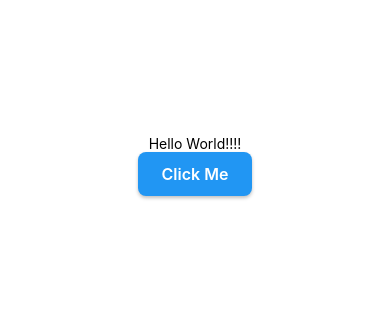
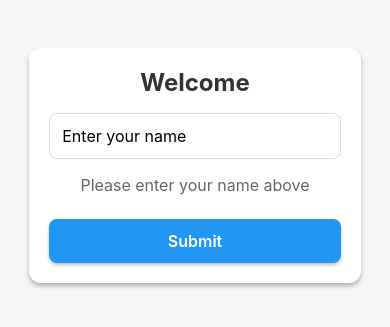
Before and after one commit to Devansh-Walia/expo-poc, a React Native app: screen / in a window 390 px wide. Shown: the part 257-584 px from the top of the page. Built offline with nearby package versions, Linux system fonts and the light colour scheme.

Commit message:
add a basic input and a button in the center of the page

```diff
--- a/App.js
+++ b/App.js
@@ -1,13 +1,12 @@
 import { StatusBar } from 'expo-status-bar';
-import { StyleSheet, Text, View } from 'react-native';
-import CustomButton from './components/CustomButton';
+import { StyleSheet, View } from 'react-native';
+import Card from './components/Card';
 
 export default function App() {
   return (
     <View style={styles.container}>
-      <Text>Hello World!!!!</Text>
       <StatusBar style="auto" />
-      <CustomButton title="Click Me" onPress={() => {}} />
+      <Card />
     </View>
   );
 }
@@ -15,7 +14,7 @@ export default function App() {
 const styles = StyleSheet.create({
   container: {
     flex: 1,
-    backgroundColor: '#fff',
+    backgroundColor: '#f5f5f5',
     alignItems: 'center',
     justifyContent: 'center',
   },
--- /dev/null
+++ b/components/Card.js
@@ -0,0 +1,70 @@
+import React, { useState } from 'react';
+import { View, Text, TextInput, StyleSheet } from 'react-native';
+import CustomButton from './CustomButton';
+
+const Card = () => {
+  const [inputText, setInputText] = useState('');
+
+  return (
+    <View style={styles.card}>
+      <Text style={styles.title}>Welcome</Text>
+      <TextInput
+        style={styles.input}
+        placeholder="Enter your name"
+        value={inputText}
+        onChangeText={setInputText}
+      />
+      <Text style={styles.description}>
+        {inputText ? `Hello, ${inputText}!` : 'Please enter your name above'}
+      </Text>
+      <CustomButton
+        title="Submit"
+        onPress={() => alert(`Welcome ${inputText}!`)}
+        style={styles.button}
+      />
+    </View>
+  );
+};
+
+const styles = StyleSheet.create({
+  card: {
+    backgroundColor: 'white',
+    borderRadius: 12,
+    padding: 20,
+    width: '85%',
+    elevation: 6,
+    shadowColor: '#000',
+    shadowOffset: {
+      width: 0,
+      height: 3,
+    },
+    shadowOpacity: 0.27,
+    shadowRadius: 4.65,
+  },
+  title: {
+    fontSize: 24,
+    fontWeight: 'bold',
+    marginBottom: 16,
+    textAlign: 'center',
+    color: '#333',
+  },
+  input: {
+    borderWidth: 1,
+    borderColor: '#ddd',
+    borderRadius: 8,
+    padding: 12,
+    marginBottom: 16,
+    fontSize: 16,
+  },
+  description: {
+    fontSize: 16,
+    color: '#666',
+    marginBottom: 16,
+    textAlign: 'center',
+  },
+  button: {
+    marginTop: 8,
+  },
+});
+
+export default Card;
```
